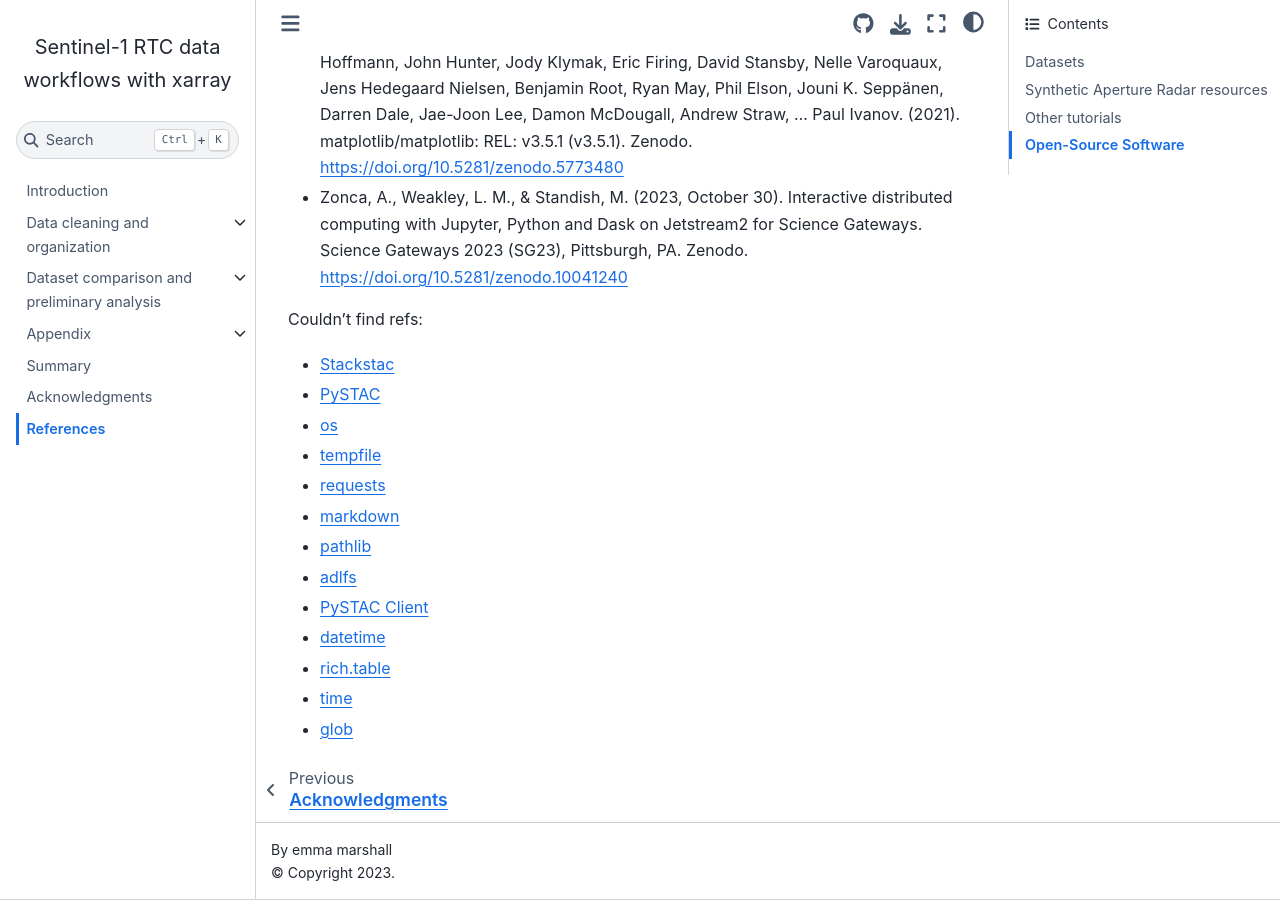
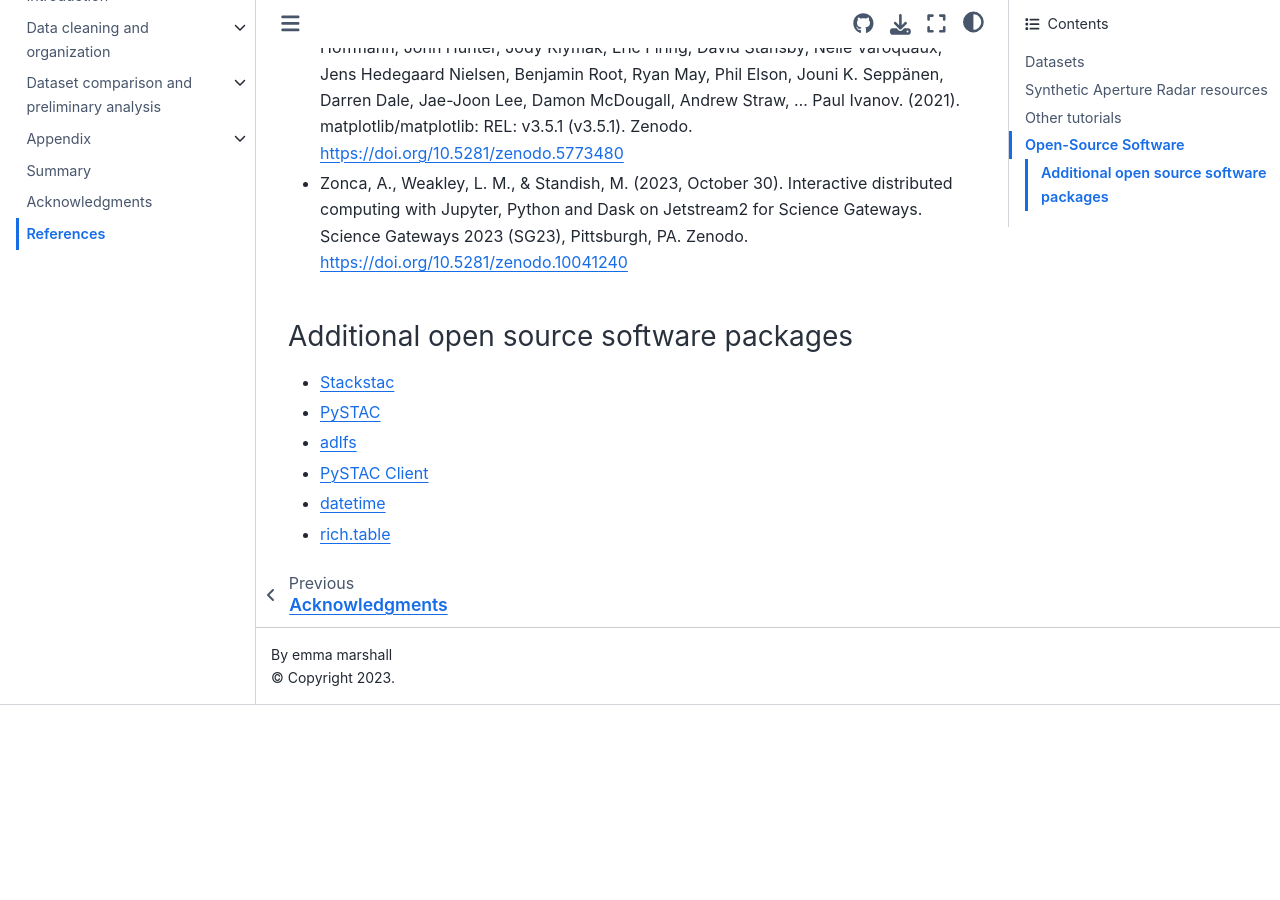
Before and after one commit to e-marshall/sentinel1_rtc, a Jupyter Book: the page built from References.md, in a window 1280 px wide and 900 px high, scrolled down 1761 px. Built offline with Jupyter Book 1.0.4 settings and Sphinx 7.4.7 and the Sphinx Book theme 1.1.4, drawn with Linux system fonts in a browser that asks for light colours; pages that are not in the unit, such as notebooks, are missing from menus; after the commit the page ends 2466 px from its top, so only the background shows below that.

Commit message:
reorg refs  and some wording changes

```diff
--- a/References.md
+++ b/References.md
@@ -16,7 +16,7 @@
 - [Planetary Computer Customizable RTC](https://planetarycomputer.microsoft.com/docs/tutorials/customizable-rtc-sentinel1/)
 
 ## Open-Source Software
- Alan D. Snow, David Brochart, Martin Raspaud, Mike Taves, Ray Bell, RichardScottOZ, Taher Chegini, Alessandro Amici, Rémi Braun, Andrew Annex, Carlos H Brandt, David Hoese, Fred Bunt, GBallesteros, Jessica Scheick, Joe Hamman, jonasViehweger, Markus Zehner, Mauricio Cordeiro, … pmallas. (2022). corteva/rioxarray: 0.12.1 (0.12.1). Zenodo. [https://doi.org/10.5281/zenodo.7080195](https://doi.org/10.5281/zenodo.7080195)
+- Alan D. Snow, David Brochart, Martin Raspaud, Mike Taves, Ray Bell, RichardScottOZ, Taher Chegini, Alessandro Amici, Rémi Braun, Andrew Annex, Carlos H Brandt, David Hoese, Fred Bunt, GBallesteros, Jessica Scheick, Joe Hamman, jonasViehweger, Markus Zehner, Mauricio Cordeiro, … pmallas. (2022). corteva/rioxarray: 0.12.1 (0.12.1). Zenodo. [https://doi.org/10.5281/zenodo.7080195](https://doi.org/10.5281/zenodo.7080195)
 - Gillies, S., van der Wel, C., Van den Bossche, J., Taves, M. W., Arnott, J., Ward, B. C., & others. (2022). Shapely (2.0.0). Zenodo. [https://doi.org/10.5281/zenodo.7428463](https://doi.org/10.5281/zenodo.7428463)
 - Harris, C.R., Millman, K.J., van der Walt, S.J. et al. Array programming with NumPy. Nature 585, 357–362 (2020). [DOI: 10.1038/s41586-020-2649-2.](https://doi.org/10.1038/s41586-020-2649-2)
 - Hoyer, S., & Hamman, J. (2017). xarray: N-D labeled Arrays and Datasets in Python. Journal of Open Research Software, 5(1), 10. [https://doi.org/10.5334/jors.148](https://doi.org/10.5334/jors.148)
@@ -30,18 +30,10 @@
 - Thomas A Caswell, Michael Droettboom, Antony Lee, Elliott Sales de Andrade, Tim Hoffmann, John Hunter, Jody Klymak, Eric Firing, David Stansby, Nelle Varoquaux, Jens Hedegaard Nielsen, Benjamin Root, Ryan May, Phil Elson, Jouni K. Seppänen, Darren Dale, Jae-Joon Lee, Damon McDougall, Andrew Straw, … Paul Ivanov. (2021). matplotlib/matplotlib: REL: v3.5.1 (v3.5.1). Zenodo. [https://doi.org/10.5281/zenodo.5773480](https://doi.org/10.5281/zenodo.5773480)
 - Zonca, A., Weakley, L. M., & Standish, M. (2023, October 30). Interactive distributed computing with Jupyter, Python and Dask on Jetstream2 for Science Gateways. Science Gateways 2023 (SG23), Pittsburgh, PA. Zenodo. [https://doi.org/10.5281/zenodo.10041240](https://doi.org/10.5281/zenodo.10041240)
 
-
-Couldn't find refs:
-- [Stackstac](https://stackstac.readthedocs.io/en/latest/)
+### Additional open source software packages
+- [Stackstac](https://stackstac.readthedocs.io/en/v0.5.0/api/main.html)
 - [PySTAC](https://pystac.readthedocs.io/en/stable/)
-- [os](https://docs.python.org/3/library/os.html)
-- [tempfile](https://docs.python.org/3/library/tempfile.html)
-- [requests](https://pypi.org/project/requests/)
-- [markdown](https://pypi.org/project/Markdown/)
-- [pathlib](https://docs.python.org/3/library/pathlib.html)
 - [adlfs](https://pypi.org/project/adlfs/)
 - [PySTAC Client](https://pystac-client.readthedocs.io/en/stable/)
 - [datetime](https://docs.python.org/3/library/datetime.html)
 - [rich.table](https://rich.readthedocs.io/en/stable/tables.html)
-- [time](https://docs.python.org/3/library/time.html)
-- [glob](https://docs.python.org/3/library/glob.html)
```
Also changed, not shown: ch1_root.md (+1 -1 lines), intro.md (+4 -0 lines), 1 other file.
